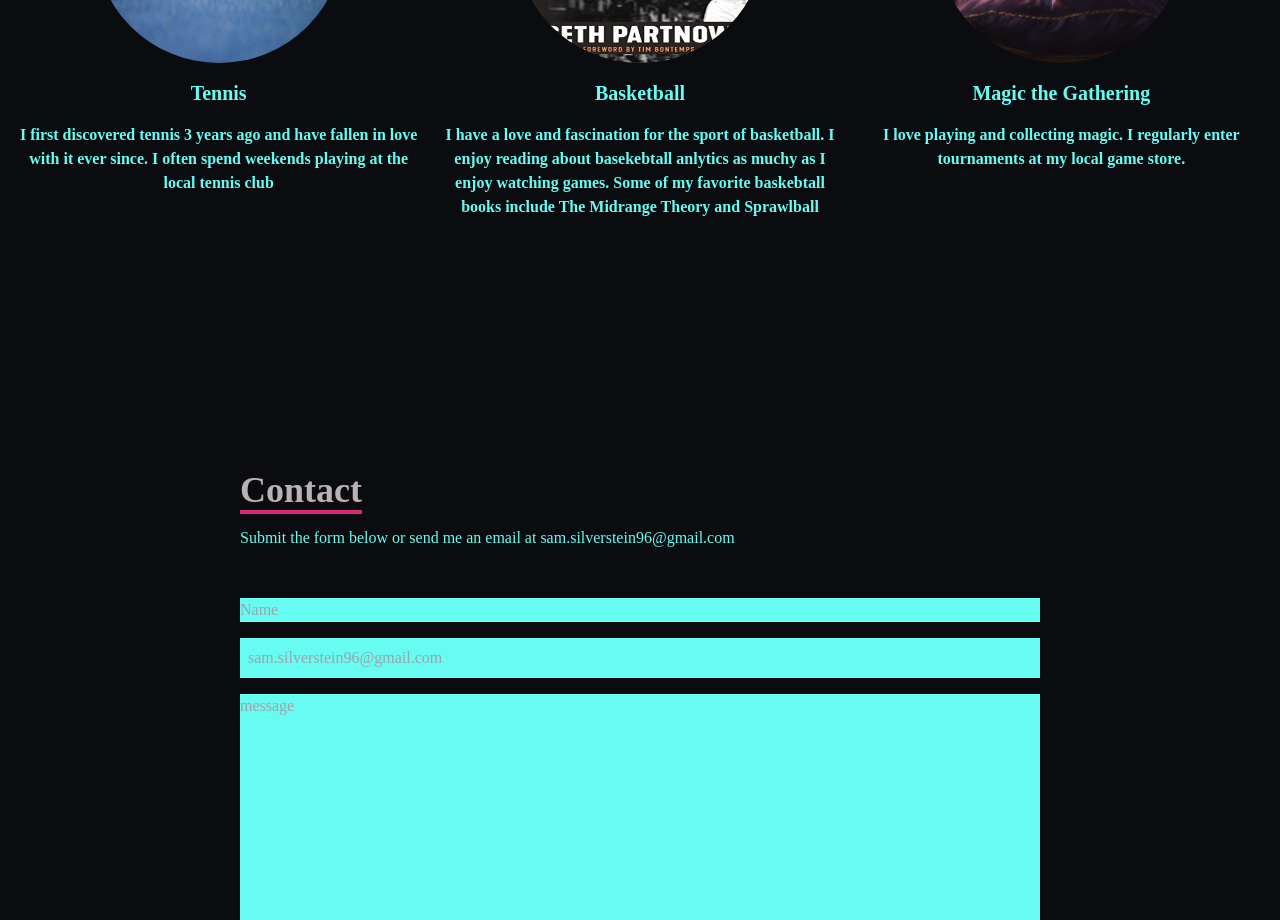
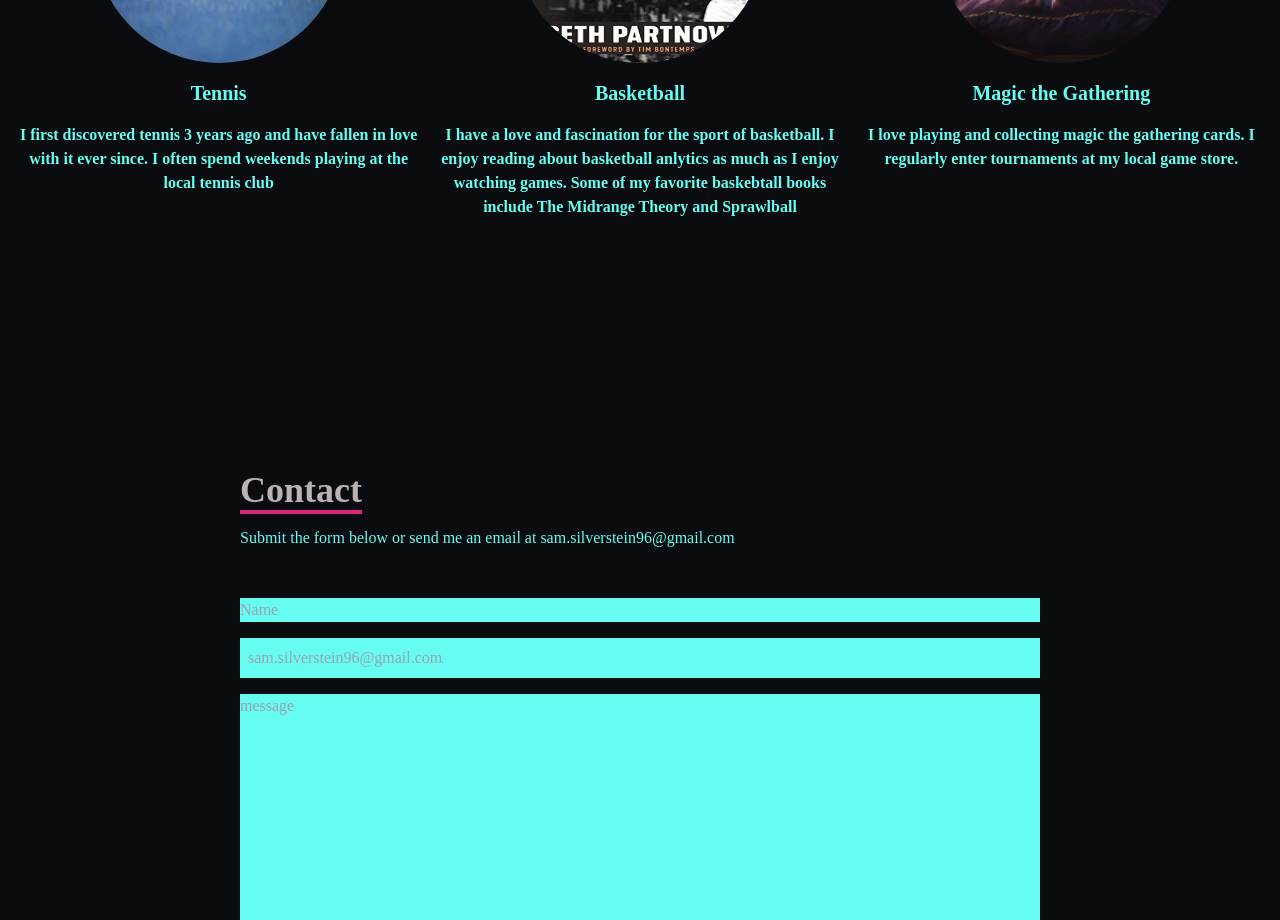
Before and after one commit to samsilverstein96/portfolioWebsite, a React (Create React App) app: page / in a window 1280 px wide. Shown: the part 3640-4560 px from the top of the page. Built offline with nearby package versions, Linux system fonts and the light colour scheme.

Commit message:
fixed spelling

```diff
--- a/public/index.html
+++ b/public/index.html
@@ -24,7 +24,7 @@
       work correctly both with client-side routing and a non-root public URL.
       Learn how to configure a non-root public URL by running `npm run build`.
     -->
-    <title>React App</title>
+    <title>Sam Silverstein</title>
   </head>
   <body>
     <noscript>You need to enable JavaScript to run this app.</noscript>
--- a/src/components/Hobbies.jsx
+++ b/src/components/Hobbies.jsx
@@ -22,7 +22,7 @@ const Hobbies = () => {
                 <div className=''>
                     <img className='w-[250px] h-[250px] mx-auto my-3 rounded-full hover:scale-110 duration-75 ' src={Basketball} alt="HTML icon" />
                     <p className='my-4 text-xl'>Basketball</p>
-                    <p className='font-bold'>I have a love and fascination for the sport of basketball. I enjoy reading about basekebtall anlytics as muchy as I enjoy watching games.
+                    <p className='font-bold'>I have a love and fascination for the sport of basketball. I enjoy reading about basketball anlytics as much as I enjoy watching games.
                         Some of my favorite baskebtall books include The Midrange Theory and Sprawlball
                     </p>
                 </div>
@@ -30,7 +30,7 @@ const Hobbies = () => {
                     <img className='w-[250px] h-[250px] mx-auto my-3 rounded-full hover:scale-110 duration-75' src={Lotus} alt="HTML icon" />
                     <p className='my-4 text-xl'>Magic the Gathering</p>
                     <p className='font-bold'>
-                        I love playing and collecting magic. I regularly enter tournaments at my local game store.
+                        I love playing and collecting magic the gathering cards. I regularly enter tournaments at my local game store.
                     </p>
                 </div>
             </div>
--- a/src/components/Home.jsx
+++ b/src/components/Home.jsx
@@ -10,7 +10,7 @@ const Home = () => {
     <div name = 'home' className=' w-full h-screen md:h-screen bg-[#0B0C10]'>
 
         {/* container */}
-        <div className=' justify-center h-full'>
+        <div className=' justify-center lg:h-full h-4/5'>
           <div className='grid sm:grid-cols-1 md:grid-cols-2 space-x-8'>
 
             <div className='w-full my-52'>
```
